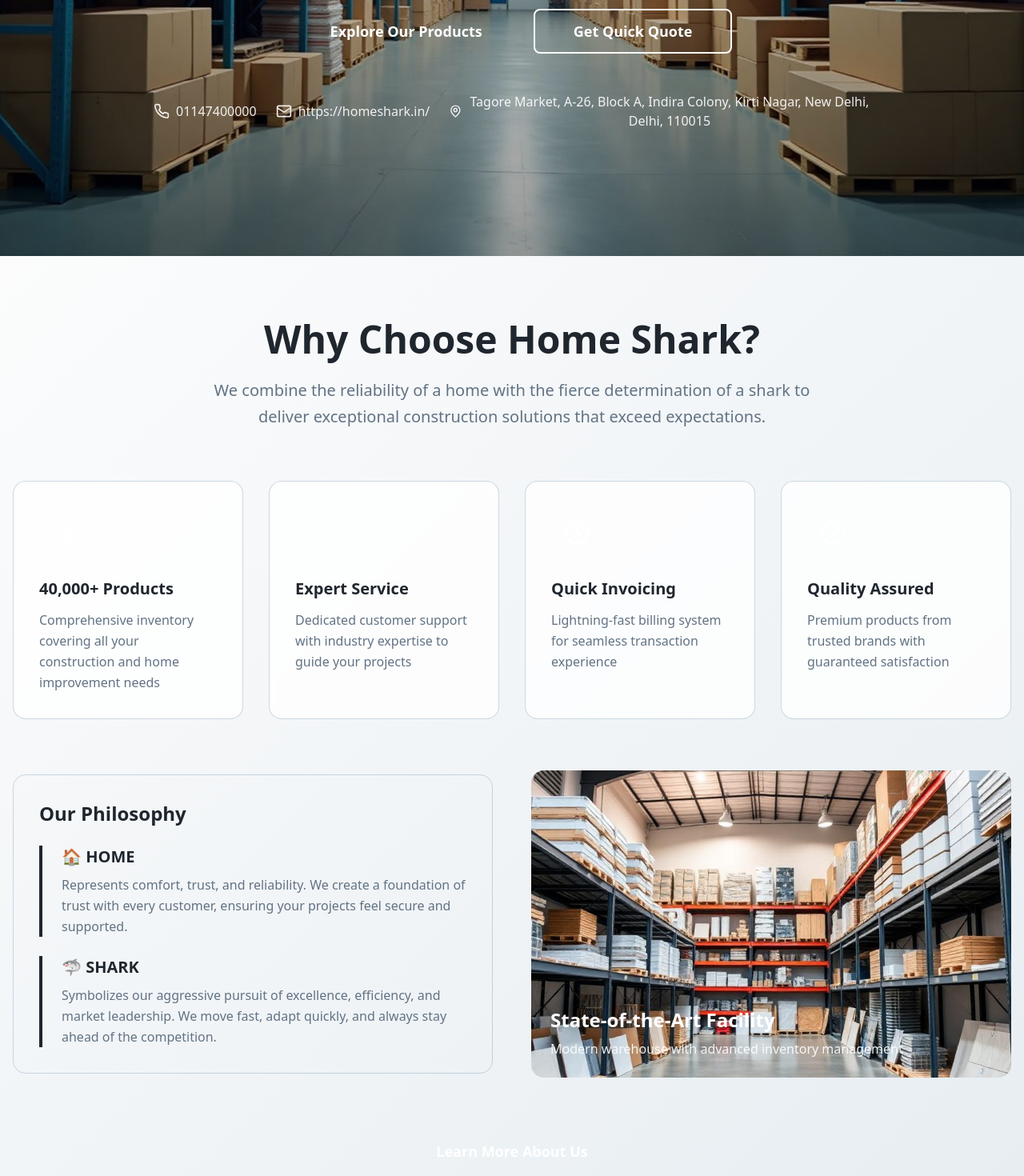
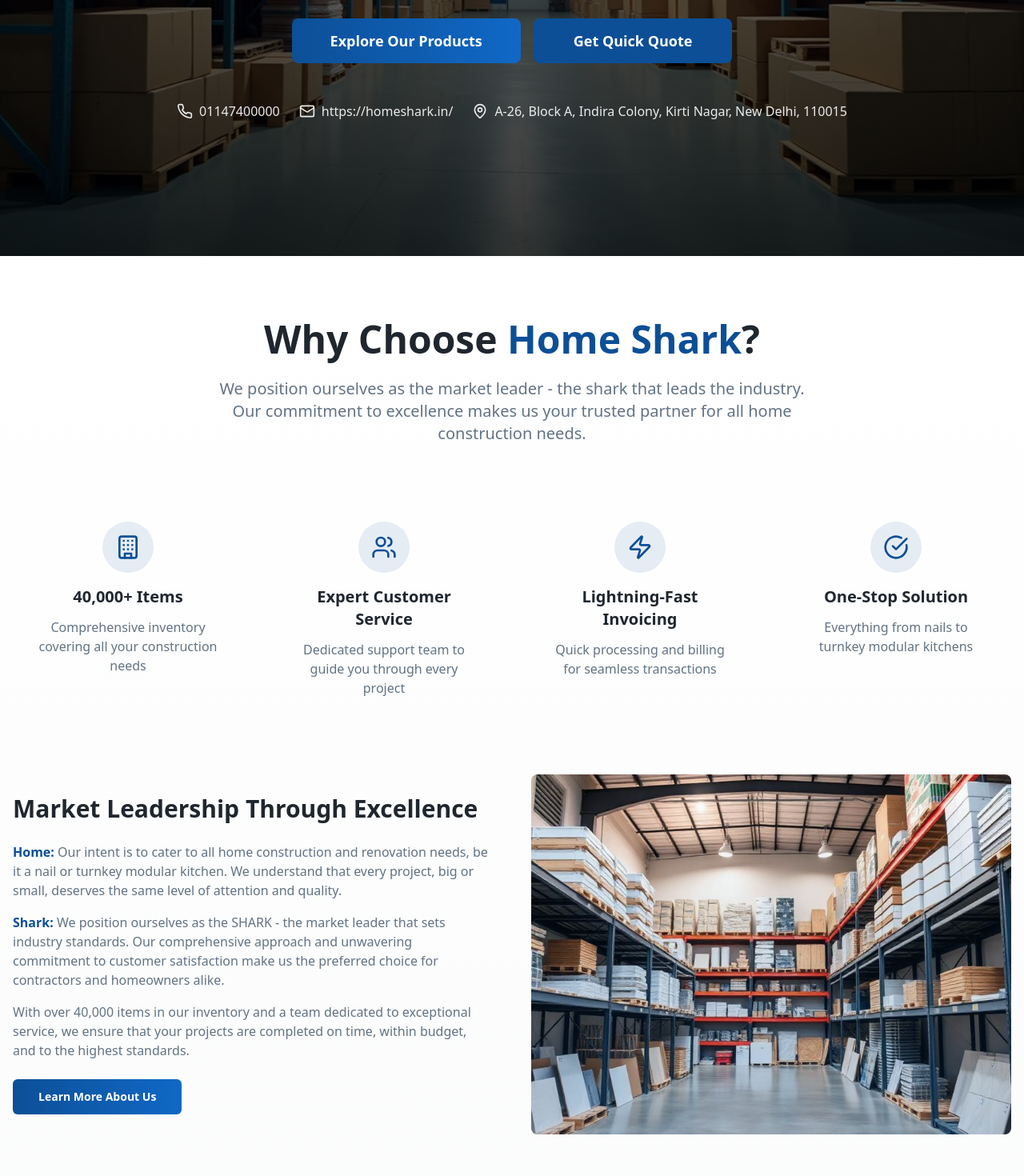
Before and after one commit to ayush6812/home-shark-one-stop-shop, a React (Vite) app: page / in a window 1280 px wide. Shown: the part 480-1950 px from the top of the page at 80% size. Built offline with nearby package versions, Linux system fonts and the light colour scheme.

Commit message:
Reverted to commit 23cc3cc2e3d5249c4304da8d9fab9391bc100d1e

```diff
--- a/src/components/AboutSection.tsx
+++ b/src/components/AboutSection.tsx
@@ -1,108 +1,92 @@
-import { Package, Users, Clock, CheckCircle } from "lucide-react";
+import { Building, Users, Zap, CheckCircle } from "lucide-react";
 import { Button } from "@/components/ui/button";
 import warehouseImage from "@/assets/warehouse.jpg";
 
 const AboutSection = () => {
   const features = [
     {
-      icon: Package,
-      title: "40,000+ Products",
-      description: "Comprehensive inventory covering all your construction and home improvement needs"
+      icon: Building,
+      title: "40,000+ Items",
+      description: "Comprehensive inventory covering all your construction needs"
     },
     {
       icon: Users,
-      title: "Expert Service",
-      description: "Dedicated customer support with industry expertise to guide your projects"
+      title: "Expert Customer Service",
+      description: "Dedicated support team to guide you through every project"
     },
     {
-      icon: Clock,
-      title: "Quick Invoicing",
-      description: "Lightning-fast billing system for seamless transaction experience"
+      icon: Zap,
+      title: "Lightning-Fast Invoicing",
+      description: "Quick processing and billing for seamless transactions"
     },
     {
       icon: CheckCircle,
-      title: "Quality Assured",
-      description: "Premium products from trusted brands with guaranteed satisfaction"
+      title: "One-Stop Solution",
+      description: "Everything from nails to turnkey modular kitchens"
     }
   ];
 
   return (
-    <section className="py-20 bg-gradient-to-br from-muted/30 to-accent/10">
+    <section className="py-20 bg-gradient-to-b from-background to-secondary/30">
       <div className="container mx-auto px-4">
-        {/* Header */}
+        {/* Why Home Shark Section */}
         <div className="text-center mb-16">
-          <h2 className="text-4xl md:text-5xl font-bold text-shark mb-6">
-            Why Choose Home Shark?
+          <h2 className="text-4xl md:text-5xl font-bold mb-6 text-foreground">
+            Why Choose <span className="text-shark">Home Shark</span>?
           </h2>
-          <p className="text-xl text-muted-foreground max-w-3xl mx-auto leading-relaxed">
-            We combine the reliability of a home with the fierce determination of a shark
-            to deliver exceptional construction solutions that exceed expectations.
+          <p className="text-xl text-muted-foreground max-w-3xl mx-auto mb-8">
+            We position ourselves as the market leader - the shark that leads the industry.
+            Our commitment to excellence makes us your trusted partner for all home construction needs.
           </p>
         </div>
 
         {/* Features Grid */}
         <div className="grid grid-cols-1 md:grid-cols-2 lg:grid-cols-4 gap-8 mb-16">
           {features.map((feature, index) => (
-            <div
-              key={index}
-              className="bg-white/80 backdrop-blur-sm p-8 rounded-2xl border border-accent/20 shadow-card hover:shadow-elegant transition-all duration-300 hover:-translate-y-2 group"
-            >
-              <div className="bg-gradient-to-br from-shark to-ocean w-16 h-16 rounded-xl flex items-center justify-center mb-6 group-hover:scale-110 transition-transform duration-300">
-                <feature.icon className="h-8 w-8 text-white" />
+            <div key={index} className="text-center p-8 rounded-xl bg-gradient-card shadow-elegant hover:shadow-glow transition-all duration-300 transform hover:-translate-y-2">
+              <div className="w-16 h-16 bg-shark/10 rounded-full flex items-center justify-center mx-auto mb-4">
+                <feature.icon className="h-8 w-8 text-shark" />
               </div>
-              <h3 className="text-xl font-bold text-shark mb-3">{feature.title}</h3>
-              <p className="text-muted-foreground leading-relaxed">{feature.description}</p>
+              <h3 className="text-xl font-semibold mb-3 text-foreground">{feature.title}</h3>
+              <p className="text-muted-foreground">{feature.description}</p>
             </div>
           ))}
         </div>
 
-        {/* Company Philosophy */}
+        {/* About Content with Image */}
         <div className="grid grid-cols-1 lg:grid-cols-2 gap-12 items-center">
           <div>
-            <div className="bg-gradient-to-r from-shark/10 to-ocean/10 p-8 rounded-2xl border border-accent/20">
-              <h3 className="text-2xl font-bold text-shark mb-6">Our Philosophy</h3>
-
-              <div className="space-y-6">
-                <div className="border-l-4 border-shark pl-6">
-                  <h4 className="text-xl font-semibold text-shark mb-2">🏠 HOME</h4>
-                  <p className="text-muted-foreground leading-relaxed">
-                    Represents comfort, trust, and reliability. We create a foundation
-                    of trust with every customer, ensuring your projects feel secure and supported.
-                  </p>
-                </div>
-
-                <div className="border-l-4 border-ocean pl-6">
-                  <h4 className="text-xl font-semibold text-ocean mb-2">🦈 SHARK</h4>
-                  <p className="text-muted-foreground leading-relaxed">
-                    Symbolizes our aggressive pursuit of excellence, efficiency, and market leadership.
-                    We move fast, adapt quickly, and always stay ahead of the competition.
-                  </p>
-                </div>
-              </div>
+            <h3 className="text-3xl font-bold mb-6 text-foreground">
+              Market Leadership Through Excellence
+            </h3>
+            <div className="space-y-4 text-muted-foreground">
+              <p>
+                <strong className="text-shark">Home:</strong> Our intent is to cater to all home construction
+                and renovation needs, be it a nail or turnkey modular kitchen. We understand that every
+                project, big or small, deserves the same level of attention and quality.
+              </p>
+              <p>
+                <strong className="text-shark">Shark:</strong> We position ourselves as the SHARK - the market
+                leader that sets industry standards. Our comprehensive approach and unwavering commitment
+                to customer satisfaction make us the preferred choice for contractors and homeowners alike.
+              </p>
+              <p>
+                With over 40,000 items in our inventory and a team dedicated to exceptional service,
+                we ensure that your projects are completed on time, within budget, and to the highest standards.
+              </p>
             </div>
+            <Button variant="hero" size="lg" className="mt-6">
+              Learn More About Us
+            </Button>
           </div>
-
           <div className="relative">
-            <div className="relative overflow-hidden rounded-2xl shadow-elegant">
-              <img
-                src={warehouseImage}
-                alt="Home Shark Warehouse"
-                className="w-full h-96 object-cover"
-              />
-              <div className="absolute inset-0 bg-gradient-to-t from-shark/80 via-transparent to-transparent"></div>
-              <div className="absolute bottom-6 left-6 text-white">
-                <h4 className="text-2xl font-bold mb-2">State-of-the-Art Facility</h4>
-                <p className="text-white/90">Modern warehouse with advanced inventory management</p>
-              </div>
-            </div>
+            <img
+              src={warehouseImage}
+              alt="Home Shark Warehouse"
+              className="rounded-lg shadow-elegant w-full h-auto"
+            />
+            <div className="absolute inset-0 bg-gradient-to-t from-shark/20 to-transparent rounded-lg"></div>
           </div>
-        </div>
-
-        {/* Call to Action */}
-        <div className="text-center mt-16">
-          <Button variant="hero" size="xl" className="hover:scale-105 transition-transform duration-300">
-            Learn More About Us
-          </Button>
         </div>
       </div>
     </section>
--- a/src/components/Footer.tsx
+++ b/src/components/Footer.tsx
@@ -56,7 +56,7 @@ const Footer = () => {
             <div className="space-y-3 text-white/80">
               <div className="flex items-center gap-3">
                 <MapPin className="h-5 w-5 text-wave" />
-                <span>Tagore Market, A-26, Block A<br />Indira Colony, Kirti Nagar<br />New Delhi, Delhi, 110015</span>
+                <span>A-26, Block A, Indira Colony<br />Kirti Nagar, New Delhi, 110015</span>
               </div>
               <div className="flex items-center gap-3">
                 <Phone className="h-5 w-5 text-wave" />
--- a/src/components/Hero.tsx
+++ b/src/components/Hero.tsx
@@ -10,7 +10,7 @@ const Hero = () => {
         className="absolute inset-0 bg-cover bg-center bg-no-repeat"
         style={{ backgroundImage: `url(${heroBackground})` }}
       >
-        <div className="absolute inset-0 bg-gradient-to-b from-black/30 via-black/20 to-black/40"></div>
+        <div className="absolute inset-0 bg-gradient-to-b from-black/70 via-black/60 to-black/80"></div>
       </div>
 
       {/* Content */}
@@ -23,7 +23,7 @@ const Hero = () => {
               className="h-20 md:h-28 w-auto drop-shadow-2xl"
             />
           </div>
-          <p className="text-xl md:text-2xl mb-4 font-bold text-white bg-gradient-to-r from-shark/90 to-ocean/90 backdrop-blur-md rounded-2xl py-4 px-8 border border-white/30 shadow-glow">
+          <p className="text-xl md:text-2xl mb-4 font-semibold text-white bg-gradient-to-r from-shark/80 to-ocean/80 backdrop-blur-sm rounded-2xl py-4 px-8 border border-white/20 shadow-glow">
             Market Leader in Construction & Home Solutions
           </p>
           <p className="text-lg md:text-xl mb-8 opacity-95 max-w-2xl mx-auto drop-shadow-lg leading-relaxed">
@@ -52,7 +52,7 @@ const Hero = () => {
             </div>
             <div className="flex items-center gap-2">
               <MapPin className="h-5 w-5" />
-              <span>Tagore Market, A-26, Block A, Indira Colony, Kirti Nagar, New Delhi, Delhi, 110015</span>
+              <span>A-26, Block A, Indira Colony, Kirti Nagar, New Delhi, 110015</span>
             </div>
           </div>
         </div>
--- a/src/index.css
+++ b/src/index.css
@@ -38,11 +38,11 @@ All colors MUST be HSL.
     --input: 210 20% 94%;
     --ring: 205 85% 25%;
 
-    --shark: 211 85% 32%;
-    --shark-light: 211 85% 42%;
-    --shark-dark: 211 85% 22%;
-    --ocean: 211 75% 55%;
-    --wave: 45 95% 65%;
+    --shark-blue: 211 85% 32%;
+    --shark-blue-light: 211 85% 42%;
+    --shark-blue-dark: 211 85% 22%;
+    --ocean-blue: 211 75% 55%;
+    --wave-blue: 45 95% 65%;
 
     --gradient-hero: linear-gradient(135deg, hsl(211 30% 8%) 0%, hsl(211 50% 15%) 50%, hsl(211 30% 8%) 100%);
     --gradient-section: linear-gradient(180deg, hsl(var(--background)), hsl(211 20% 96%));
```
